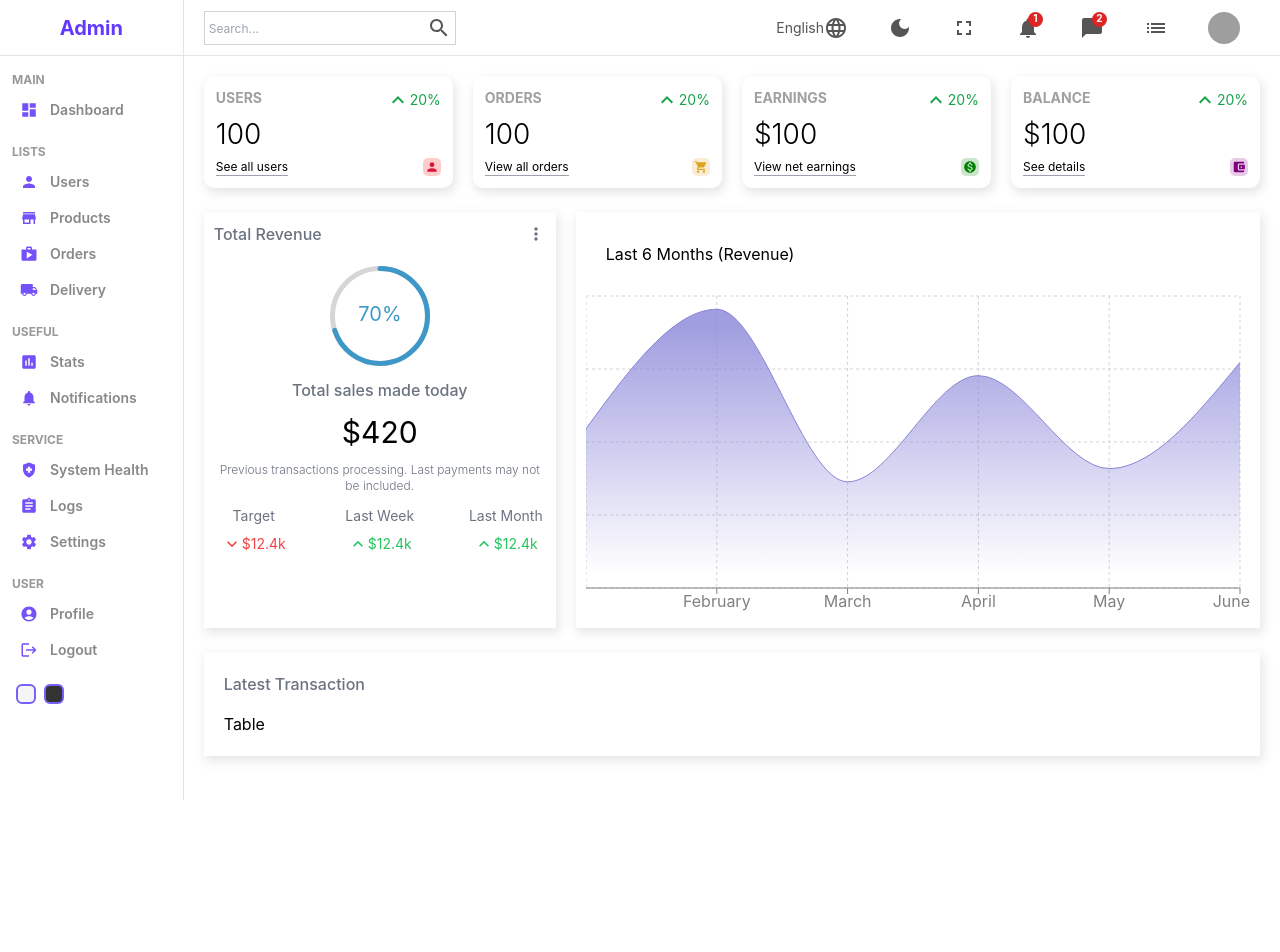
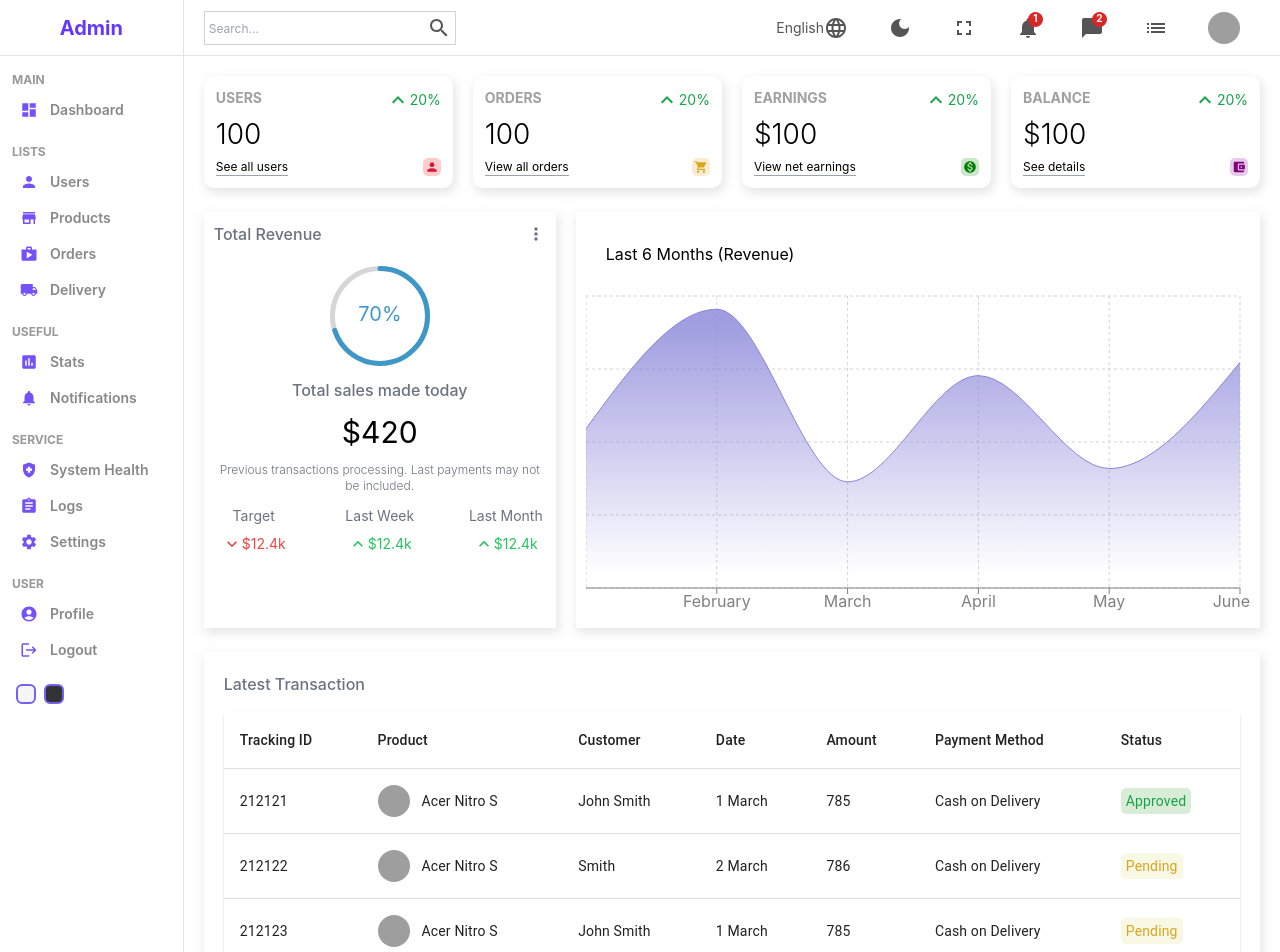
Before and after one commit to Abdul-Afiz/Admin-page, a React (Vite) app: page / in a window 1280 px wide. Shown: the top 952 px of the page. Before the commit the page ends 800 px from the top, so only its background shows below. Built offline with nearby package versions, Linux system fonts and the light colour scheme; grey boxes are pictures that could not be loaded.

Commit message:
feat: added table to dashboard

```diff
--- a/src/organism/table/index.scss
+++ b/src/organism/table/index.scss
@@ -1,2 +1,8 @@
 .table {
+  .cell-wrapper {
+    @apply flex items-center;
+    .image {
+      @apply w-8 h-8 rounded-[50%] mr-3 object-cover;
+    }
+  }
 }
--- a/src/organism/table/index.tsx
+++ b/src/organism/table/index.tsx
@@ -1,7 +1,135 @@
 import "./index.scss";
 
-const Table = () => {
-  return <div className="table">Table</div>;
+import * as React from "react";
+import Table from "@mui/material/Table";
+import TableBody from "@mui/material/TableBody";
+import TableCell from "@mui/material/TableCell";
+import TableContainer from "@mui/material/TableContainer";
+import TableHead from "@mui/material/TableHead";
+import TableRow from "@mui/material/TableRow";
+import Paper from "@mui/material/Paper";
+
+const List = () => {
+  function createData(
+    id: number,
+    product: string,
+    img: string,
+    customer: string,
+    date: string,
+    amount: number,
+    method: string,
+    status: string
+  ) {
+    return {
+      id,
+      product,
+      img,
+      customer,
+      date,
+      amount,
+      method,
+      status,
+    };
+  }
+
+  const rows = [
+    createData(
+      212121,
+      "Acer Nitro S",
+      "https://images.pexels.com/photos/11358721/pexels-photo-11358721.jpeg?auto=compress&cs=tinysrgb&dpr=1&w=500",
+      "John Smith",
+      "1 March",
+      785,
+      "Cash on Delivery",
+      "Approved"
+    ),
+    createData(
+      212122,
+      "Acer Nitro S",
+      "https://images.pexels.com/photos/8167164/pexels-photo-8167164.jpeg?auto=compress&cs=tinysrgb&w=1260&h=750&dpr=1",
+      "Smith",
+      "2 March",
+      786,
+      "Cash on Delivery",
+      "Pending"
+    ),
+    createData(
+      212123,
+      "Acer Nitro S",
+      "https://images.pexels.com/photos/8166788/pexels-photo-8166788.jpeg?auto=compress&cs=tinysrgb&w=1260&h=750&dpr=1",
+      "John Smith",
+      "1 March",
+      785,
+      "Cash on Delivery",
+      "Pending"
+    ),
+    createData(
+      212124,
+      "Acer S",
+      "https://images.pexels.com/photos/11358721/pexels-photo-11358721.jpeg?auto=compress&cs=tinysrgb&dpr=1&w=500",
+      "John S",
+      "1 March",
+      785,
+      "Cash on Delivery",
+      "Approved"
+    ),
+    createData(
+      212125,
+      "Acer 3",
+      "https://images.pexels.com/photos/11358721/pexels-photo-11358721.jpeg?auto=compress&cs=tinysrgb&dpr=1&w=500",
+      "Smith",
+      "1 March",
+      785,
+      "Cash on Delivery",
+      "Pending"
+    ),
+  ];
+
+  return (
+    <TableContainer component={Paper} className="table">
+      <Table sx={{ minWidth: 650 }} aria-label="simple table">
+        <TableHead>
+          <TableRow>
+            <TableCell className="table-cell">Tracking ID</TableCell>
+            <TableCell className="table-cell">Product</TableCell>
+            <TableCell className="table-cell">Customer</TableCell>
+            <TableCell className="table-cell">Date</TableCell>
+            <TableCell className="table-cell">Amount</TableCell>
+            <TableCell className="table-cell">Payment Method</TableCell>
+            <TableCell className="table-cell">Status</TableCell>
+          </TableRow>
+        </TableHead>
+        <TableBody>
+          {rows.map((row, index) => (
+            <TableRow key={index}>
+              <TableCell className="table-cell">{row.id}</TableCell>
+              <TableCell className="table-cell">
+                <div className="cell-wrapper">
+                  <img src={row.img} alt={row.product} className="image" />
+                  {row.product}
+                </div>
+              </TableCell>
+              <TableCell className="table-cell">{row.customer}</TableCell>
+              <TableCell className="table-cell">{row.date}</TableCell>
+              <TableCell className="table-cell">{row.amount}</TableCell>
+              <TableCell className="table-cell">{row.method}</TableCell>
+              <TableCell className="table-cell">
+                <span
+                  className={`status p-[5px] rounded-[5px] ${
+                    row.status === "Approved"
+                      ? "text-green-600 bg-[#00800027]"
+                      : "text-[goldenrod] bg-[#bdbd031a]"
+                  }`}
+                >
+                  {row.status}
+                </span>
+              </TableCell>
+            </TableRow>
+          ))}
+        </TableBody>
+      </Table>
+    </TableContainer>
+  );
 };
 
-export default Table;
+export default List;
--- a/src/screens/home-screen/index.tsx
+++ b/src/screens/home-screen/index.tsx
@@ -4,7 +4,7 @@ import "./home.scss";
 import Widget from "../../organism/widget";
 import Featured from "../../organism/featured";
 import Chart from "../../organism/chart";
-import Table from "../../organism/table";
+import List from "../../organism/table";
 
 const HomeScreen = () => {
   return (
@@ -24,7 +24,7 @@ const HomeScreen = () => {
         </div>
         <div className="list-container">
           <div className="list-title">Latest Transaction</div>
-          <Table />
+          <List />
         </div>
       </div>
     </div>
--- a/src/screens/list-screen/index.scss
+++ b/src/screens/list-screen/index.scss
@@ -1,3 +1,6 @@
 .list {
-  @apply bg-red-600 text-lime-50;
+  @apply flex w-full;
+  .list-container {
+    @apply flex-[6];
+  }
 }
--- a/src/screens/list-screen/index.tsx
+++ b/src/screens/list-screen/index.tsx
@@ -1,7 +1,17 @@
+import NavBar from "../../organism/navbar";
+import SideBar from "../../organism/sidebar";
 import "./index.scss";
 
 const ListScreen = () => {
-  return <div className="list">ListScreen</div>;
+  return (
+    <div className="list">
+      <SideBar />
+      <div className="list-container">
+        <NavBar />
+        datatable
+      </div>
+    </div>
+  );
 };
 
 export default ListScreen;
```
